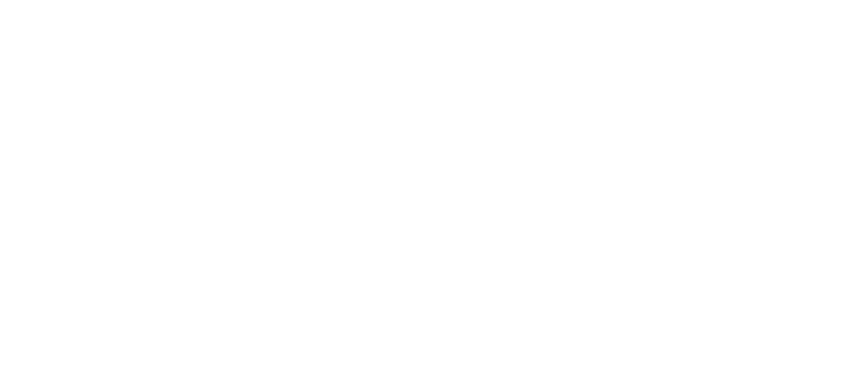
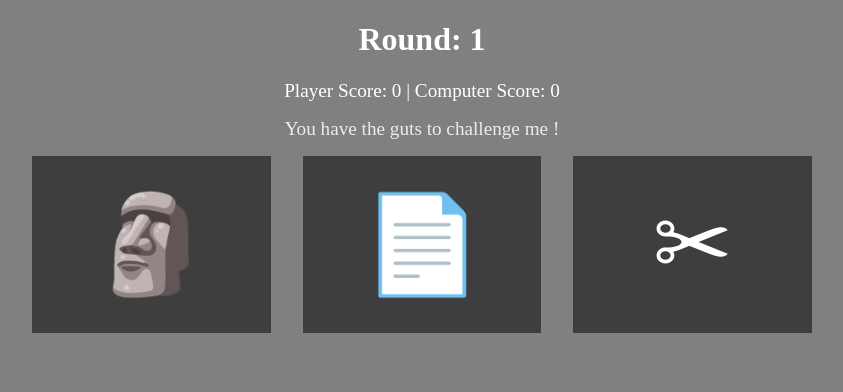
Before and after one commit to Naoufal-Aziane/Rock-Paper-Scissors-Game, a plain HTML site: page index.html in a window 1280 px wide. Shown: the whole page, without its empty margins (218-1061 px from the left). Drawn offline with Linux system fonts and the light colour scheme.

Commit message:
Create the user interface

```diff
--- a/index.html
+++ b/index.html
@@ -8,6 +8,20 @@
     <title>Rock Paper Scissors</title>
   </head>
   <body>
+    <h1 class="text-center">Round: <span class="round">1</span></h1>
+    <div class="score text-center">Player Score: 0 | Computer Score: 0</div>
+    <div class="round-winner text-center">
+      You have the guts to challenge me !
+    </div>
+    <div class="weapons">
+      <div class="rock">🗿</div>
+      <div class="paper">📄</div>
+      <div class="scissors">✂</div>
+    </div>
+    <div class="winner text-center">
+      <h1></h1>
+      <button>Play Again</button>
+    </div>
     <script src="app.js"></script>
   </body>
 </html>
--- a/style.css
+++ b/style.css
@@ -0,0 +1,52 @@
+body{
+    color: white;
+    background-color: gray;
+}
+.text-center {
+    text-align: center;
+}
+.weapons {
+    display: flex;
+    justify-content: center;
+    gap: 2rem;
+    max-width: 780px;
+    margin: 1rem auto;
+}
+
+.weapons > * {
+    background-color: rgba(0, 0, 0, 0.515);
+    padding: 2rem;
+    font-size: 6rem;
+    text-align: center;
+    flex-basis: 100%;
+}
+.weapons > *:hover {
+   cursor: pointer;
+   background-color: rgba(0, 0, 0, 0.381);
+}
+
+.score{
+    max-width: 780px;
+    margin: 0 auto;
+    font-size: 1.2rem;
+}
+.won {
+    max-width: 780px;
+    margin: 0 auto;
+    font-size: 1.2rem;
+}
+
+
+.winner button{
+    padding: 10px 30px;
+    background-color: rgba(0, 0, 0, 0.515);
+    color: white;
+    border:none;
+    opacity: 0;
+}
+
+.round-winner {
+    color: rgb(237, 235, 235);
+    font-size: 1.2rem;
+    margin: 1rem 0;
+}
```
